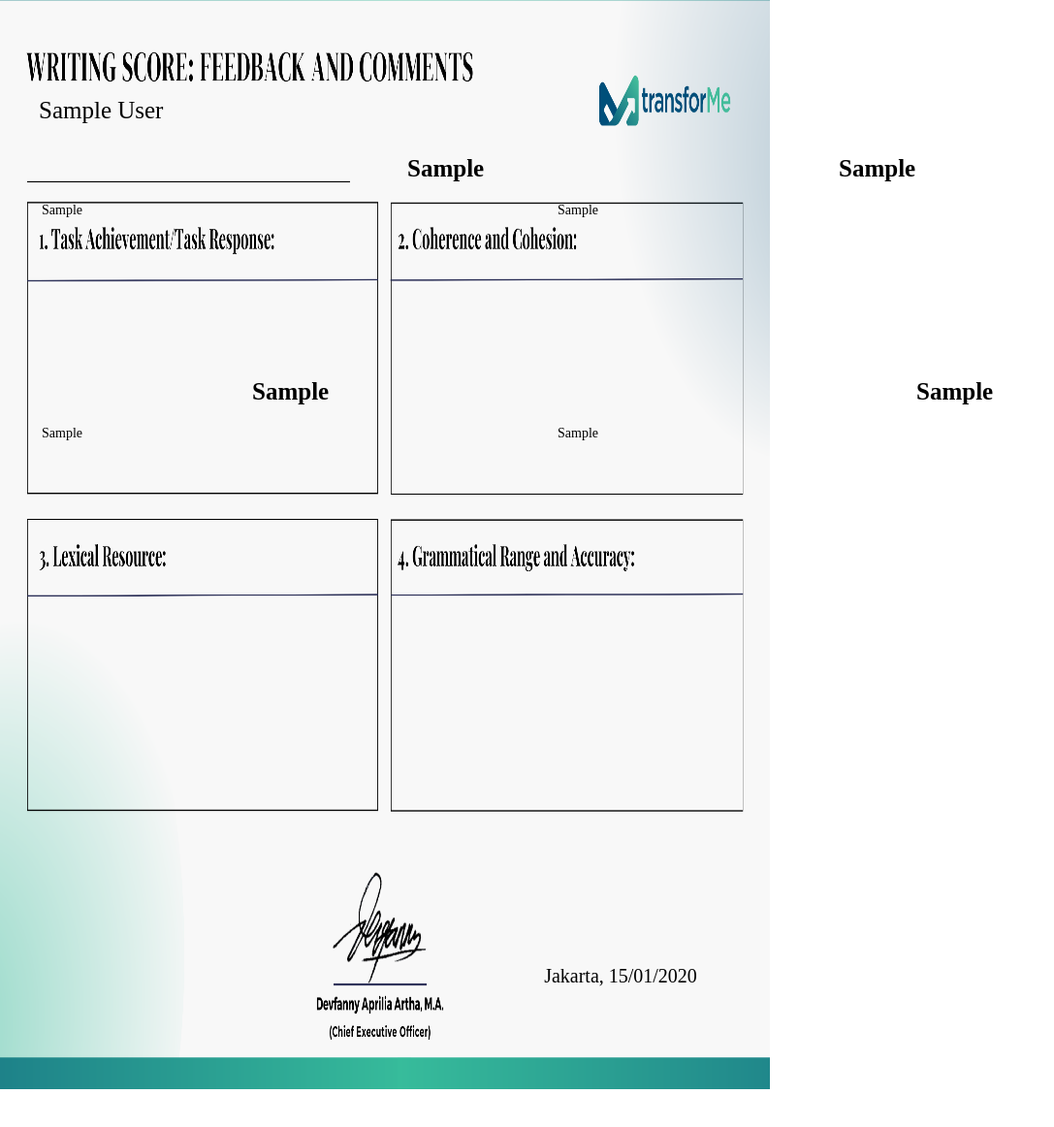
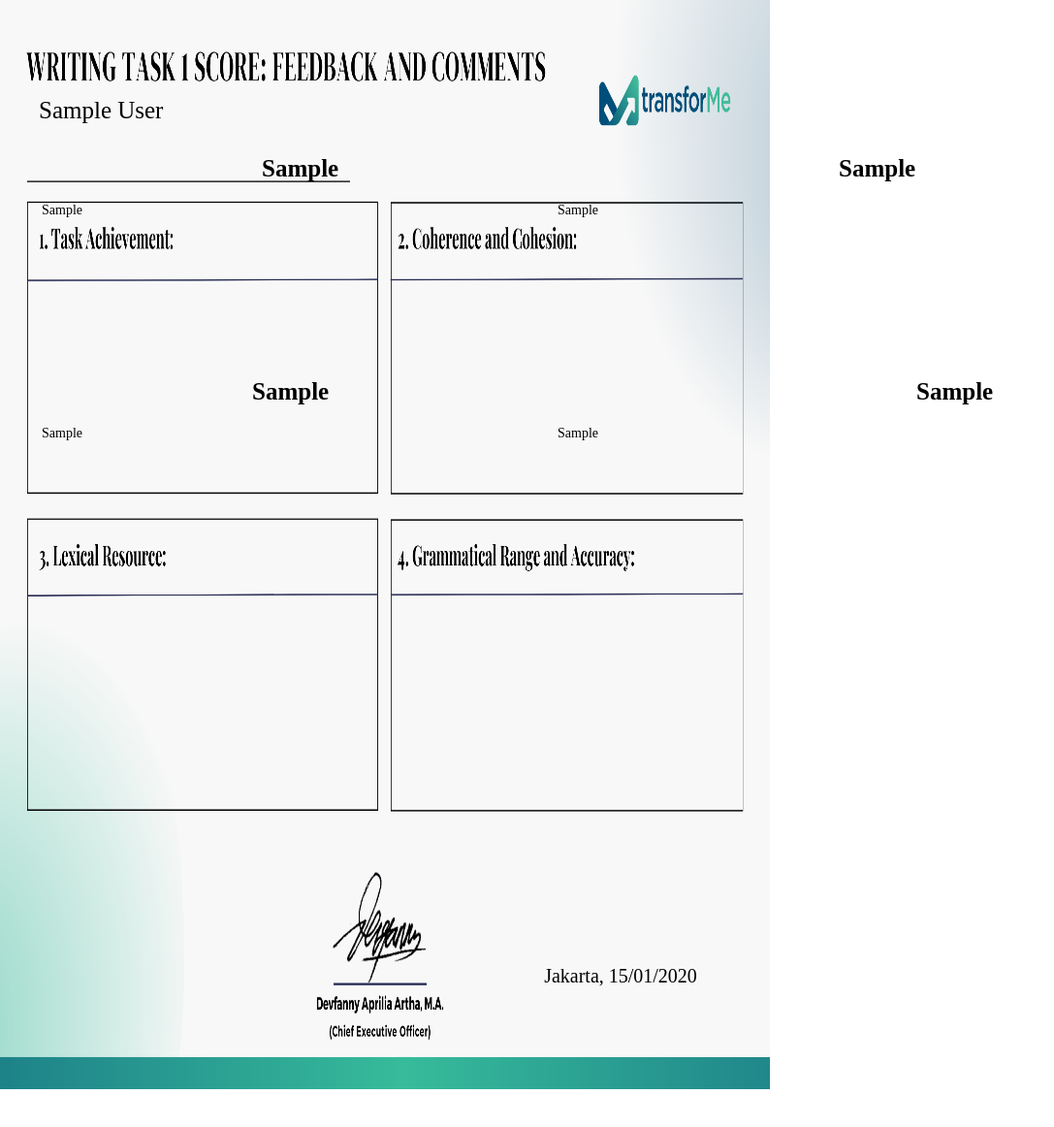
Before and after one commit to roem9/toie, a CodeIgniter 4 app: template app/Views/pages/feedback/feedback-writing-1.php in a window 1280 px wide. Shown: the top 1162 px of the page at 97% size, without its empty margins (0-1087 px from the left). Run offline with PHP 8.4 and a stand-in for CodeIgniter, Linux system fonts and the light colour scheme; the template is opened without the code that fills it: most values are stand-ins (such as "Sample title", 1, 10 or a date in 2020); data that the repository does not hold is empty; some libraries are stand-ins or nearby versions.

Commit message:
revisi feedback dan perbaiki bug toefl

```diff
--- a/app/Views/pages/feedback/feedback-writing-1.php
+++ b/app/Views/pages/feedback/feedback-writing-1.php
@@ -19,7 +19,7 @@
     font-size: 25px;
     position: absolute;
     top: 160px;
-    left: 420px;
+    left: 270px;
     width: 500px;
     /* background-color: red; */
   }
@@ -125,7 +125,7 @@
     ?>
 
   <div style="position: absolute; left:0; right: 0; top: 0; bottom: 0;">
-    <img src="public/assets/sertifikat/feedback-writing.png" style="width: 210mm; height: 297mm; margin: 0;" />
+    <img src="public/assets/sertifikat/feedback-writing-1.png" style="width: 210mm; height: 297mm; margin: 0;" />
   </div>
 
   <div class="name">
--- a/app/Views/pages/feedback/feedback-writing-2.php
+++ b/app/Views/pages/feedback/feedback-writing-2.php
@@ -19,7 +19,7 @@
     font-size: 25px;
     position: absolute;
     top: 160px;
-    left: 420px;
+    left: 250px;
     width: 500px;
     /* background-color: red; */
   }
@@ -125,7 +125,7 @@
     ?>
 
   <div style="position: absolute; left:0; right: 0; top: 0; bottom: 0;">
-    <img src="public/assets/sertifikat/feedback-writing.png" style="width: 210mm; height: 297mm; margin: 0;" />
+    <img src="public/assets/sertifikat/feedback-writing-2.png" style="width: 210mm; height: 297mm; margin: 0;" />
   </div>
 
   <div class="name">
```
Also changed, not shown: app/Views/pages/soal/soal-toefl.php (+6 -6 lines), public/assets/sertifikat/feedback-writing-1.png (added), public/assets/sertifikat/feedback-writing-2.png (added).
